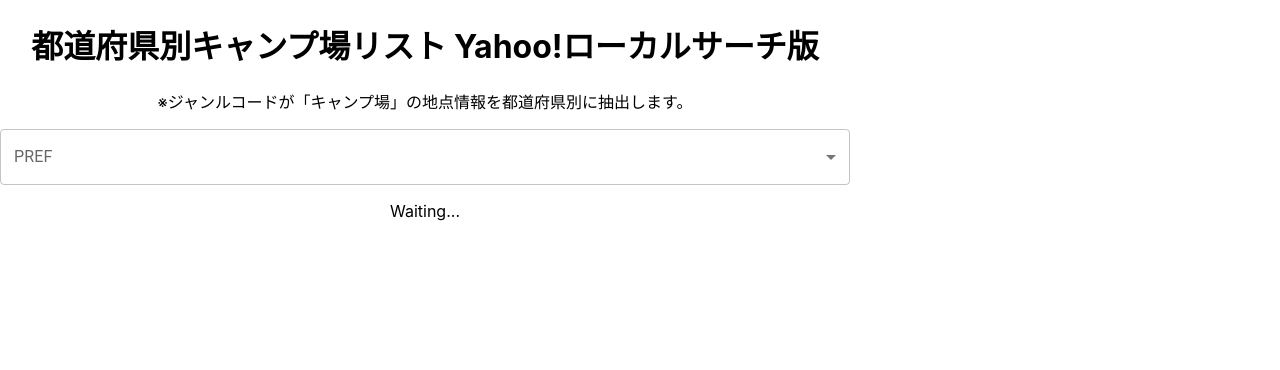
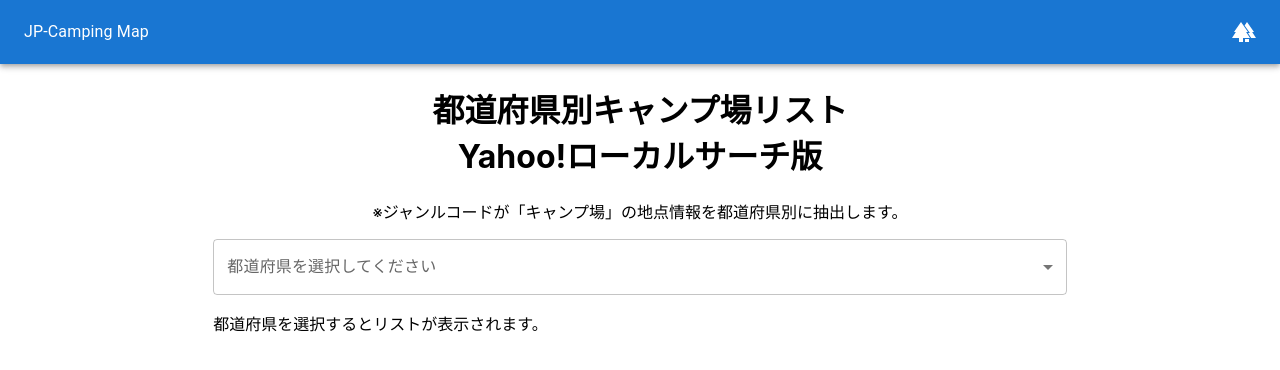
Before and after one commit to shichisan21/jp-campingmap, a React (Create React App) app in the folder front/: page / in a window 1280 px wide. Shown: the top 370 px of the page. Built offline with nearby package versions, Linux system fonts and the light colour scheme.

Commit message:
リスト表示の調整

```diff
--- a/front/package.json
+++ b/front/package.json
@@ -6,6 +6,7 @@
   "dependencies": {
     "@emotion/react": "^11.10.0",
     "@emotion/styled": "^11.10.0",
+    "@mui/icons-material": "^5.10.2",
     "@mui/material": "^5.10.2",
     "@testing-library/jest-dom": "^5.16.5",
     "@testing-library/react": "^13.3.0",
--- a/front/src/App.css
+++ b/front/src/App.css
@@ -1,7 +1,5 @@
-.topContainer {
+.top-title-area {
   text-align: center;
-  margin-bottom: 50px;
-  max-width: 850px;
 }
 
 table {
@@ -13,19 +11,3 @@
   margin: 10px 0;
   border: solid 2px;
 }
-
-.taskForm {
-  margin: 20px 0;
-}
-
-.cardButton {
-  text-align: center;
-}
-
-.cardButton Button {
-  margin: 10px;
-}
-
-.modalButton Button {
-  margin: 0 10px 0 0;
-}
--- a/front/src/App.js
+++ b/front/src/App.js
@@ -2,9 +2,12 @@
 import { useState, useEffect } from "react";
 
 // Component読み込み
-import PrefButtonGenerate from "./component/PrefButtonGenerate";
+import Header from "./components/Header";
+import PrefMenuGenerate from "./components/PrefMenuGenerate";
 
 // MUIパーツ読み込み
+import Box from "@mui/material/Box";
+import Grid from "@mui/material/Grid";
 import Table from "@mui/material/Table";
 import TableBody from "@mui/material/TableBody";
 import TableCell from "@mui/material/TableCell";
@@ -14,8 +17,8 @@
 import Paper from "@mui/material/Paper";
 
 function App() {
-  const [message, setMessage] = useState("");
-  const [pref, setPref] = useState("東京都");
+  const [fieldList, setFieldList] = useState("");
+  const [prefName, setPrefName] = useState("東京都");
   // useEffect(() => {
   //   axios
   //     .get("/axios", {
@@ -31,17 +34,45 @@
 
   return (
     <div className='App'>
-      <div className='topContainer'>
-        <h1>都道府県別キャンプ場リスト Yahoo!ローカルサーチ版</h1>
+      <Grid item container direction='column'>
+        <Grid item>
+          <Header />
+        </Grid>
+
+        <Grid item container>
+          <Grid item sm={2}></Grid>
+
+          <Grid item xs={12} sm={8}>
+            <div className='top-title-area'>
+              <h1>
+                都道府県別キャンプ場リスト
+                <br />
+                Yahoo!ローカルサーチ版
+              </h1>
               <p>
                 ※ジャンルコードが「キャンプ場」の地点情報を都道府県別に抽出します。
               </p>
-        <PrefButtonGenerate setMessage={setMessage} setPref={setPref} />
-        {message ? (
+            </div>
+            <PrefMenuGenerate
+              setFieldList={setFieldList}
+              setPrefName={setPrefName}
+            />
+          </Grid>
+          <Grid item sm={2}></Grid>
+        </Grid>
+
+        <Grid item container>
+          <Grid item sm={2}></Grid>
+
+          <Grid item xs={12} sm={8}>
+            {fieldList && (
+              <p>
+                {prefName}は{fieldList.length}件がヒットしました。
+              </p>
+            )}
+
+            {fieldList ? (
               <>
-            <p>
-              {pref}は{message.length}件がヒットしました。
-            </p>
                 <TableContainer component={Paper}>
                   <Table sx={{ maxWidth: 800 }} aria-label='simple table'>
                     <TableHead>
@@ -52,7 +83,7 @@
                       </TableRow>
                     </TableHead>
                     <TableBody>
-                  {message.map((element, index) => {
+                      {fieldList.map((element, index) => {
                         return (
                           <TableRow
                             key={index}
@@ -82,9 +113,12 @@
                 </TableContainer>
               </>
             ) : (
-          <p>Waiting...</p>
+              <p>都道府県を選択するとリストが表示されます。</p>
             )}
-      </div>
+          </Grid>
+          <Grid item sm={2}></Grid>
+        </Grid>
+      </Grid>
     </div>
   );
 }
--- a/front/src/component/FetchList.js
+++ b/front/src/components/FetchList.js
@@ -1,7 +1,7 @@
 import axios from "axios";
 
 function FetchList(code) {
-  console.log(code);
+  console.log("Fetch code sended--->", code);
   return axios.get("/axios", {
     params: {
       prefCode: code,
--- /dev/null
+++ b/front/src/components/Header.js
@@ -0,0 +1,25 @@
+// MUIパーツ読み込み
+import AppBar from "@mui/material/AppBar";
+import Toolbar from "@mui/material/Toolbar";
+import Typography from "@mui/material/Typography";
+import { styled } from "@mui/material/styles";
+import ForestIcon from "@mui/icons-material/Forest";
+
+// import ForestIcon from "@mui/icons-material/Forest";
+
+const HeaderStyle = styled(Typography)(() => ({
+  flex: 1,
+}));
+
+function Header() {
+  return (
+    <AppBar position='static'>
+      <Toolbar>
+        <HeaderStyle>JP-Camping Map</HeaderStyle>
+        <ForestIcon />
+      </Toolbar>
+    </AppBar>
+  );
+}
+
+export default Header;
--- a/front/src/component/PrefButtonGenerate.js
+++ b/front/src/components/PrefMenuGenerate.js
@@ -7,8 +7,8 @@
 import Select from "@mui/material/Select";
 import Box from "@mui/material/Box";
 
-function PrefButtonGenerate(props) {
-  const { setMessage, setPref } = props;
+function PrefMenuGenerate(props) {
+  const { setFieldList, setPrefName } = props;
   const [prefCode, setPrefCode] = useState("");
 
   // prettier-ignore
@@ -19,12 +19,11 @@
     "佐賀県","長崎県","熊本県","大分県","宮崎県","鹿児島県","沖縄県"];
 
   const handleChange = (e) => {
-    console.log("handle", e.target.value);
+    console.log("Set pref code--->", e.target.value);
     FetchList(e.target.value + 1).then((res) => {
-      setMessage(res.data);
-      setPref(prefArray[e.target.value]);
+      setFieldList(res.data);
+      setPrefName(prefArray[e.target.value]);
       setPrefCode(e.target.value);
-      console.log("sended pref code", e.target.value + 1);
     });
   };
 
@@ -32,17 +31,17 @@
     <>
       <Box sx={{ minWidth: 300 }}>
         <FormControl fullWidth>
-          <InputLabel id='demo'>PREF</InputLabel>
+          <InputLabel id='prefMenu'>都道府県を選択してください</InputLabel>
           <Select
-            labelId='demo'
-            id='demo-select'
+            labelId='prefMenu'
+            id='prefSelect'
             value={prefCode}
-            label='PREF'
+            label='都道府県を選択してください'
             onChange={handleChange}
           >
-            {prefArray.map((pref, index) => (
+            {prefArray.map((name, index) => (
               <MenuItem key={index} value={index}>
-                {pref}
+                {name}
               </MenuItem>
             ))}
           </Select>
@@ -52,4 +51,4 @@
   );
 }
 
-export default PrefButtonGenerate;
+export default PrefMenuGenerate;
```
Also changed, not shown: 2 other files (tests, documents, lock files or other folders). Lines whose indentation alone changed are shown as unchanged.
